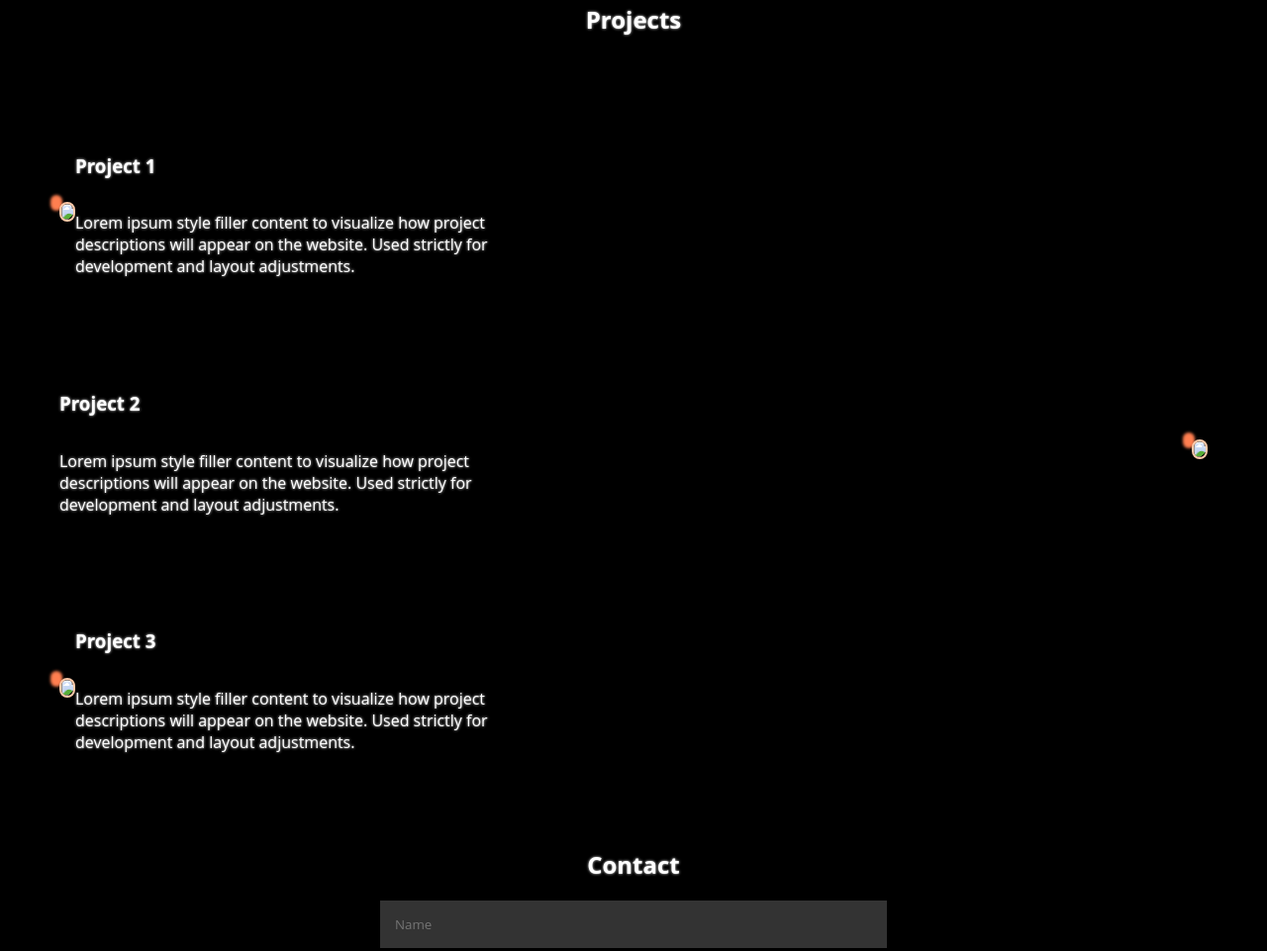
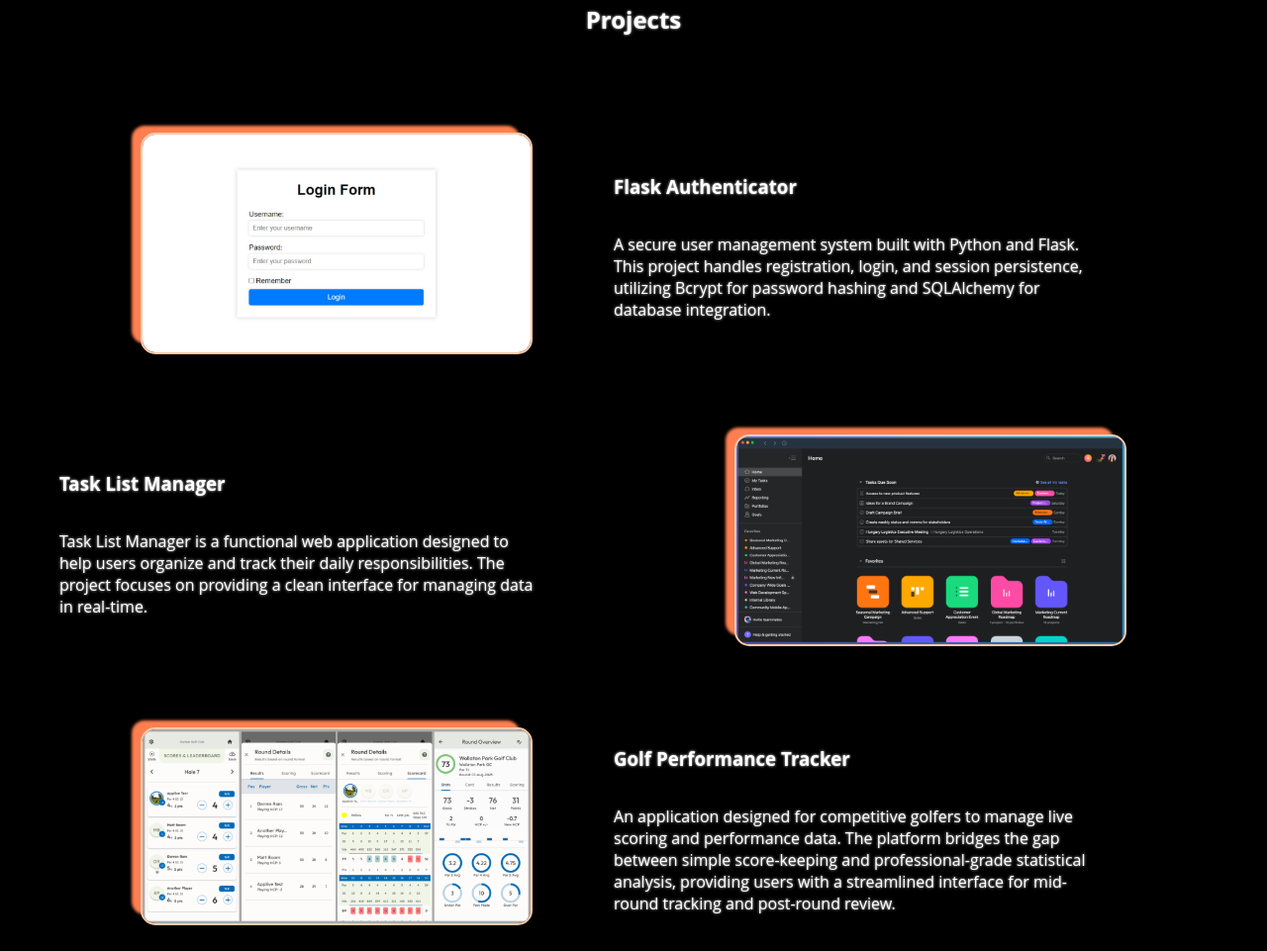
Before and after one commit to jmoon-10/CS293, a website: page portfolio-joonhomoon/public/index.html in a window 1280 px wide. Shown: the part 1597-2558 px from the top of the page at 99% size. Drawn offline with Linux system fonts and the light colour scheme.

Commit message:
update: project section

```diff
--- a/portfolio-joonhomoon/public/index.html
+++ b/portfolio-joonhomoon/public/index.html
@@ -84,34 +84,38 @@
 
         <div class="project">
             <div class="project-info">
-                <h3>Project 1</h3>
+                <h3>Flask Authenticator</h3>
                 <p>
-                    Lorem ipsum style filler content to visualize how project descriptions
-                    will appear on the website. Used strictly for development and layout adjustments.
+                    A secure user management system built with Python and Flask.
+                    This project handles registration, login, and session persistence,
+                    utilizing Bcrypt for password hashing and SQLAlchemy for database integration.
                 </p>
             </div>
 
-            <a href="https://github.com/jmoon-10" target="_blank"><img src="images/link.jpg" class="project-img"></a>
+            <a href="https://github.com/jmoon-10" target="_blank"><img src="images/authenticator.jpg" class="project-img"></a>
         </div>
         <div class="project">
             <div class="project-info">
-                <h3>Project 2</h3>
+                <h3>Task List Manager</h3>
                 <p>
-                    Lorem ipsum style filler content to visualize how project descriptions
-                    will appear on the website. Used strictly for development and layout adjustments.
+                    Task List Manager is a functional web application designed to help users organize
+                    and track their daily responsibilities. The project focuses on providing a clean
+                    interface for managing data in real-time.
                 </p>
             </div>
-           <a href="https://github.com/jmoon-10" target="_blank"><img src="images/link.jpg" class="project-img"></a>
+           <a href="https://github.com/jmoon-10" target="_blank"><img src="images/taskmanager.webp" class="project-img"></a>
         </div>
         <div class="project">
             <div class="project-info">
-                <h3>Project 3</h3>
+                <h3>Golf Performance Tracker</h3>
                 <p>
-                    Lorem ipsum style filler content to visualize how project descriptions
-                    will appear on the website. Used strictly for development and layout adjustments.
+                    An application designed for competitive golfers to manage live scoring and
+                    performance data. The platform bridges the gap between simple score-keeping
+                    and professional-grade statistical analysis, providing users with a streamlined
+                    interface for mid-round tracking and post-round review.
                 </p>
             </div>
-           <a href="https://github.com/jmoon-10" target="_blank"><img src="images/link.jpg" class="project-img"></a>
+           <a href="https://github.com/jmoon-10" target="_blank"><img src="images/golfstat.png" class="project-img"></a>
         </div>
     </section>
 
--- a/portfolio-joonhomoon/public/styles.css
+++ b/portfolio-joonhomoon/public/styles.css
@@ -253,6 +253,7 @@ ul {
 .project-img {
     flex: 1;
     max-width: 70%;
+    min-height: auto;
     box-shadow: -11px -9px 3px coral;
     outline: 2px solid rgb(255, 203, 170);
     border-radius: 13px;
@@ -307,10 +308,13 @@ form textarea{
     height: 100px;
 }
 
-
-
 /* === FOOTER === */
-
+#footer {
+    display: flex;
+    flex-direction: column;
+    justify-content: center;
+    align-items: center;
+}
 
 /* === MISC === */
 html {
```
